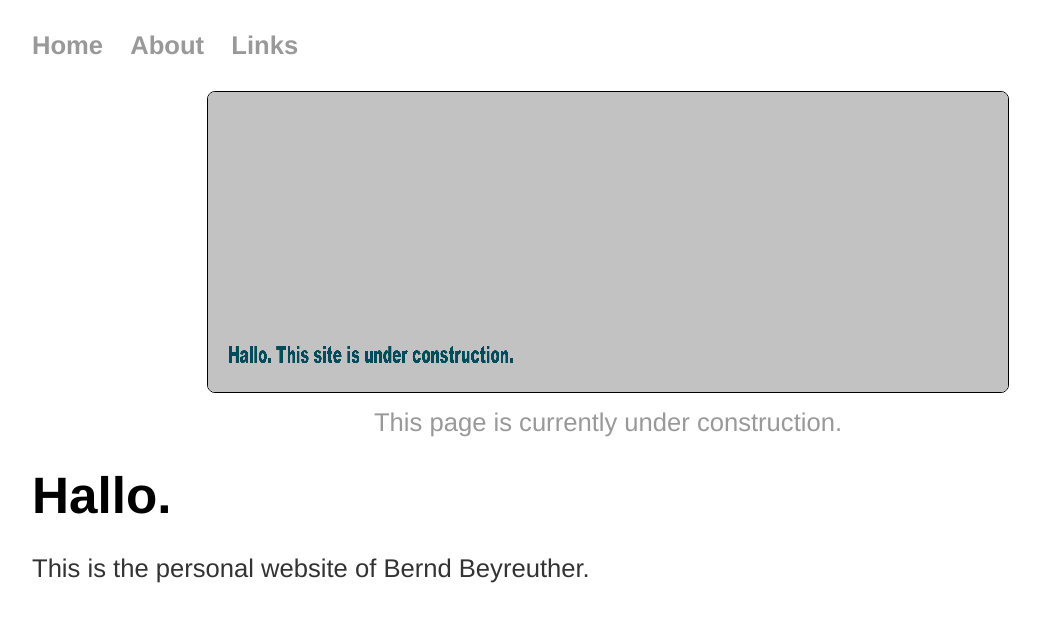
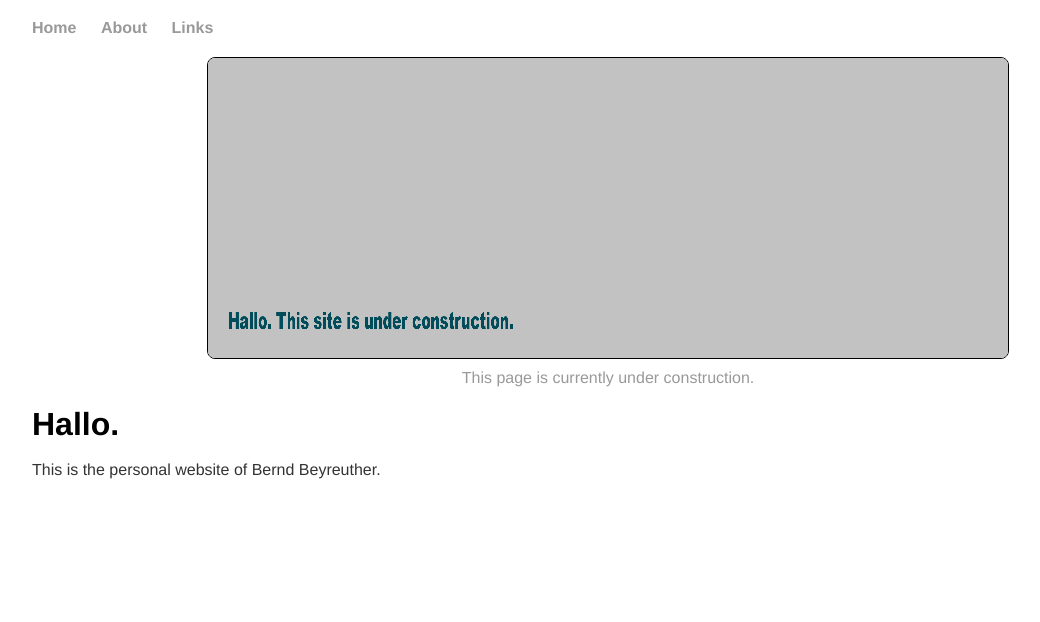
Before and after one commit to gebirgsbernd/gebirgsbernd.github.io, a Jekyll site: the page built from index.html, in a window 1280 px wide. Shown: the top 622 px of the page, without its empty margins (32-1072 px from the left). Built offline with Jekyll 4.4.1, drawn with Linux system fonts in a browser that asks for light colours.

Commit message:
joh. responsive versuch teil3

```diff
--- a/css/main.css
+++ b/css/main.css
@@ -2,13 +2,13 @@
 @media screen and (min-width: 601px) {
     body {
         font-family:'Helvetica', 'Arial', 'Sans-Serif';
-        font-size: 2vw;
-        line-height: 3vw;
+        font-size: 1em;
+        line-height: 1.5em;
         margin: 1px auto;
         width: 90%;
     }
     h1 {
-        font-size: 4vw;
+        font-size: 2em;
         font-family:'Helvetica', 'Arial', 'Sans-Serif';
     }
 }
@@ -17,13 +17,13 @@
 @media screen and (max-width: 600px) {
     body {
         font-family:'Helvetica', 'Arial', 'Sans-Serif';
-        font-size: 12vw;
-        line-height: 15vw;
+        font-size: 1.5em;
+        line-height: 1.7em;
         margin: 1px auto;
-        width: 95%;
+        width: 90%;
     }
     h1 {
-        font-size: 16vw;
+        font-size: 2em;
         font-family:'Helvetica', 'Arial', 'Sans-Serif';
     }
 }
```
